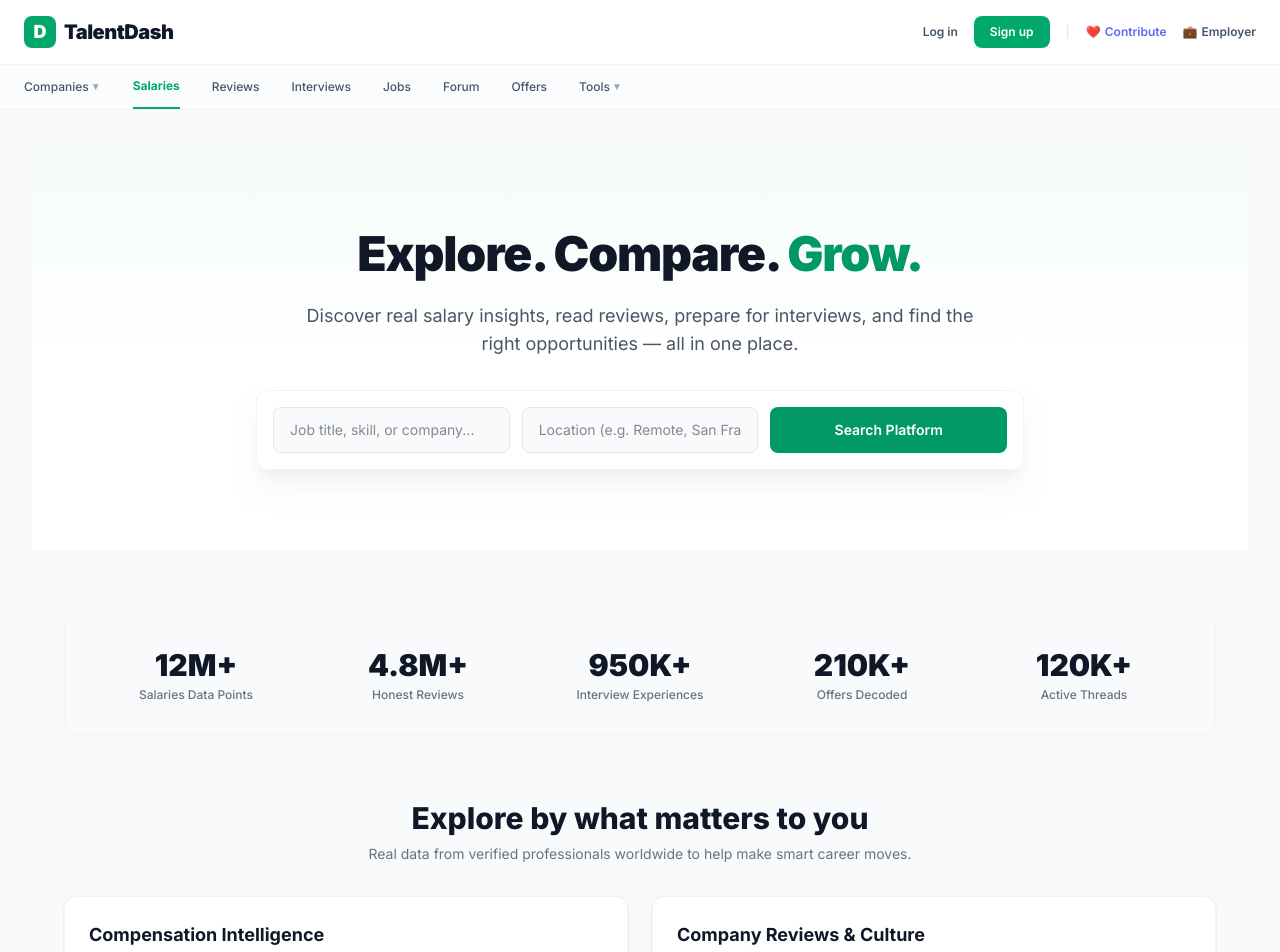
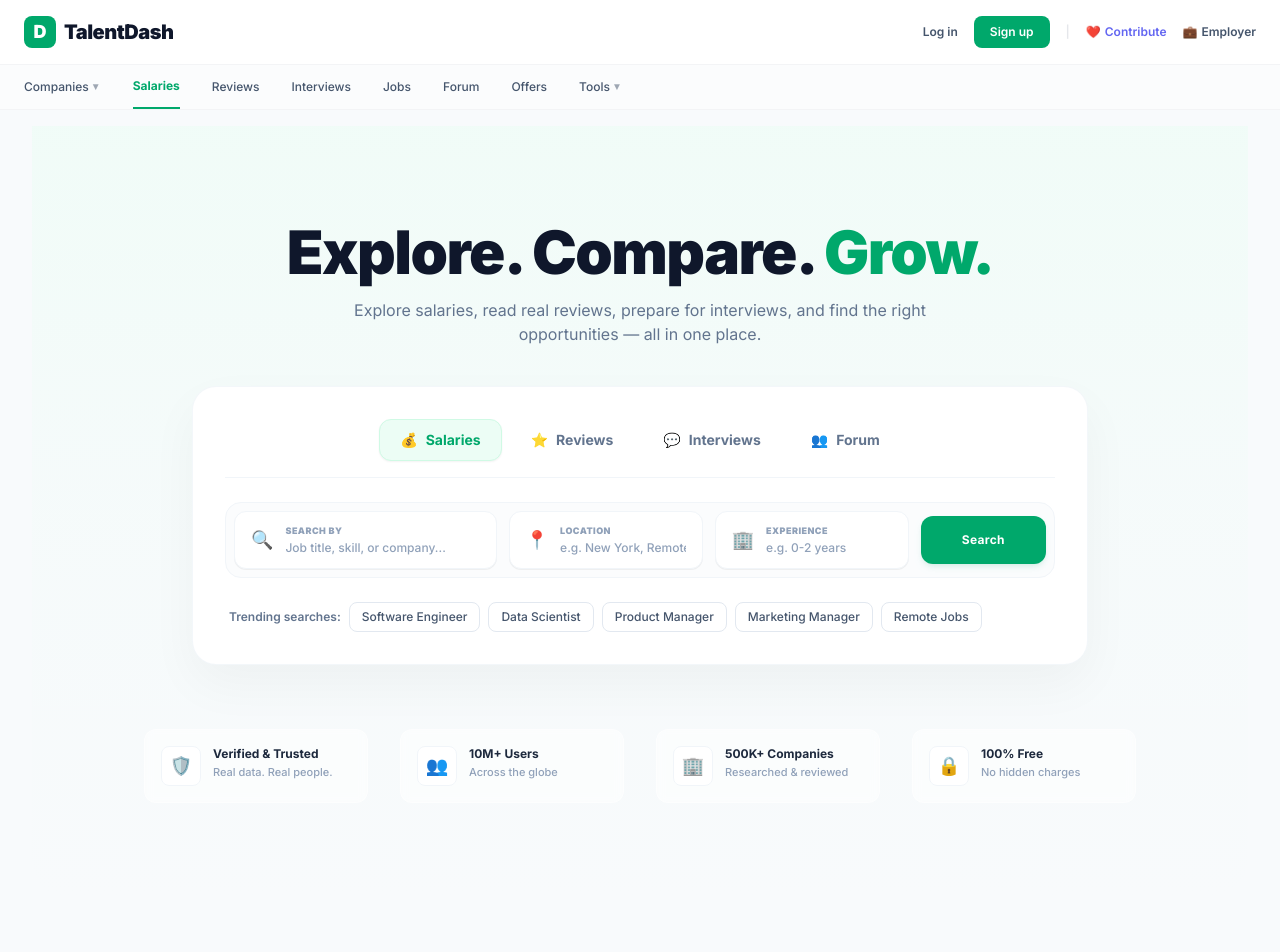
Before and after one commit to akhilesh5982/talentdash, a Next.js app: page / in a window 1280 px wide. Shown: the top 952 px of the page. Built offline with nearby package versions, Linux system fonts and the light colour scheme.

Commit message:
style: full match layout update with triple input query dashboard card layout

```diff
--- a/app/page.tsx
+++ b/app/page.tsx
@@ -1,74 +1,160 @@
-// app/page.tsx
+"use client";
+
+import { useState } from "react";
 import Link from "next/link";
 
 export default function HomePage() {
-  const telemetryMetrics = [
-    { value: "12M+", label: "Salaries Data Points" },
-    { value: "4.8M+", label: "Honest Reviews" },
-    { value: "950K+", label: "Interview Experiences" },
-    { value: "210K+", label: "Offers Decoded" },
-    { value: "120K+", label: "Active Threads" },
+  const [activeTab, setActiveTab] = useState("salaries");
+
+  const tabs = [
+    { id: "salaries", label: "Salaries", icon: "💰" },
+    { id: "reviews", label: "Reviews", icon: "⭐" },
+    { id: "interviews", label: "Interviews", icon: "💬" },
+    { id: "forum", label: "Forum", icon: "👥" },
   ];
 
-  const mainFeatures = [
-    { title: "Compensation Intelligence", desc: "Explore real salary insights and compensation trends across roles and cities.", link: "/salaries" },
-    { title: "Company Reviews & Culture", desc: "Read honest reviews detailing workplace environment, work-life balance, and management.", link: "/reviews" },
-    { title: "Interview Experiences", desc: "Practice with historical questions shared directly by verified candidates.", link: "/interviews" },
-    { title: "Offers & Negotiations", desc: "Evaluate total target compensation packages using accurate real-world data points.", link: "/offers" },
+  const trendingSearches = [
+    "Software Engineer",
+    "Data Scientist",
+    "Product Manager",
+    "Marketing Manager",
+    "Remote Jobs",
+  ];
+
+  const valueProps = [
+    { text: "Verified & Trusted", sub: "Real data. Real people.", icon: "🛡️" },
+    { text: "10M+ Users", sub: "Across the globe", icon: "👥" },
+    { text: "500K+ Companies", sub: "Researched & reviewed", icon: "🏢" },
+    { text: "100% Free", sub: "No hidden charges", icon: "🔒" },
   ];
 
   return (
-    <div className="space-y-16 pb-16">
-      {/* Hero Module */}
-      <section className="bg-gradient-to-b from-emerald-50/40 via-white to-white py-20 px-4 text-center">
-        <div className="max-w-4xl mx-auto space-y-6">
-          <h1 className="text-5xl font-black text-gray-900 tracking-tight">
-            Explore. Compare. <span className="text-emerald-600">Grow.</span>
-          </h1>
-          <p className="text-lg text-gray-600 max-w-2xl mx-auto">
-            Discover real salary insights, read reviews, prepare for interviews, and find the right opportunities — all in one place.
-          </p>
+    <div className="w-full min-h-screen bg-[#f8fafc] -mt-10 pt-4">
+      {/* Premium Hero Soft Curve Backdrop Section */}
+      <section className="w-full text-center py-16 md:py-24 px-4 bg-gradient-to-b from-emerald-50/60 via-emerald-50/20 to-transparent relative overflow-hidden rounded-b-[2.5rem]">
 
-          {/* Search Aggregator Form */}
-          <div className="bg-white p-4 rounded-xl shadow-xl shadow-gray-200/50 border border-gray-100 max-w-3xl mx-auto grid grid-cols-1 sm:grid-cols-3 gap-3 mt-8">
-            <input type="text" placeholder="Job title, skill, or company..." className="w-full px-4 py-3 bg-gray-50 border border-gray-200 rounded-lg text-sm focus:outline-none focus:border-emerald-500" />
-            <input type="text" placeholder="Location (e.g. Remote, San Francisco)..." className="w-full px-4 py-3 bg-gray-50 border border-gray-200 rounded-lg text-sm focus:outline-none focus:border-emerald-500" />
-            <button className="w-full bg-emerald-600 text-white font-semibold py-3 rounded-lg text-sm hover:bg-emerald-700 transition-colors">
-              Search Platform
-            </button>
+        {/* Main Title Headers */}
+        <h1 className="text-4xl md:text-6xl font-black text-slate-900 tracking-tight mb-4">
+          Explore. Compare. <span className="text-[#00a86b]">Grow.</span>
+        </h1>
+        <p className="text-slate-500 text-sm md:text-base max-w-xl mx-auto mb-10">
+          Explore salaries, read real reviews, prepare for interviews, and find the right opportunities — all in one place.
+        </p>
+
+        {/* Tabbed Interactive Search Shell Container */}
+        <div className="max-w-4xl mx-auto bg-white rounded-3xl shadow-[0_20px_50px_rgba(0,0,0,0.04)] border border-slate-100/80 p-6 md:p-8">
+
+          {/* Active Navigation Pills Row */}
+          <div className="flex flex-wrap items-center justify-start md:justify-center gap-2 mb-6 border-b border-slate-100 pb-4">
+            {tabs.map((tab) => (
+              <button
+                key={tab.id}
+                onClick={() => setActiveTab(tab.id)}
+                className={`flex items-center gap-2 px-5 py-2.5 rounded-xl text-sm font-bold transition-all duration-200 ${
+                  activeTab === tab.id
+                    ? "bg-emerald-50 text-[#00a86b] shadow-xs border border-emerald-100"
+                    : "text-slate-500 hover:text-slate-900 bg-transparent border border-transparent"
+                }`}
+              >
+                <span>{tab.icon}</span>
+                {tab.label}
+              </button>
+            ))}
+          </div>
+
+          {/* Core Input Pipeline Multi-Grid Field Grid */}
+          <div className="grid grid-cols-1 md:grid-cols-12 gap-3 items-center bg-slate-50/50 p-2 rounded-2xl border border-slate-100">
+
+            {/* Input 1: Role or Keyword */}
+            <div className="md:col-span-4 flex items-center gap-3 px-4 py-3 bg-white rounded-xl border border-slate-100 shadow-2xs">
+              <span className="text-slate-400 text-lg">🔍</span>
+              <div className="flex flex-col text-left w-full">
+                <span className="text-[9px] font-black uppercase tracking-wider text-slate-400">Search by</span>
+                <input
+                  type="text"
+                  placeholder="Job title, skill, or company..."
+                  className="text-xs text-slate-800 outline-none placeholder-slate-400 font-medium w-full bg-transparent mt-0.5"
+                />
+              </div>
+            </div>
+
+            {/* Input 2: Geo Location */}
+            <div className="md:col-span-3 flex items-center gap-3 px-4 py-3 bg-white rounded-xl border border-slate-100 shadow-2xs">
+              <span className="text-slate-400 text-lg">📍</span>
+              <div className="flex flex-col text-left w-full">
+                <span className="text-[9px] font-black uppercase tracking-wider text-slate-400">Location</span>
+                <input
+                  type="text"
+                  placeholder="e.g. New York, Remote"
+                  className="text-xs text-slate-800 outline-none placeholder-slate-400 font-medium w-full bg-transparent mt-0.5"
+                />
+              </div>
+            </div>
+
+            {/* Input 3: Professional Experience Years */}
+            <div className="md:col-span-3 flex items-center gap-3 px-4 py-3 bg-white rounded-xl border border-slate-100 shadow-2xs">
+              <span className="text-slate-400 text-lg">🏢</span>
+              <div className="flex flex-col text-left w-full">
+                <span className="text-[9px] font-black uppercase tracking-wider text-slate-400">Experience</span>
+                <input
+                  type="text"
+                  placeholder="e.g. 0-2 years"
+                  className="text-xs text-slate-800 outline-none placeholder-slate-400 font-medium w-full bg-transparent mt-0.5"
+                />
+              </div>
+            </div>
+
+            {/* Final Action Submission Trigger */}
+            <div className="md:col-span-2 w-full">
+              <button className="w-full bg-[#00a86b] hover:bg-[#008f5a] text-white font-bold py-4 px-4 rounded-xl transition-all shadow-md shadow-emerald-600/10 text-xs tracking-wide">
+                Search
+              </button>
+            </div>
+          </div>
+
+          {/* Secondary Footer Meta: Trending Searches Tags */}
+          <div className="flex flex-wrap items-center justify-start gap-2 mt-6 text-xs text-slate-400 px-1">
+            <span className="font-semibold text-slate-500">Trending searches:</span>
+            {trendingSearches.map((search, idx) => (
+              <button
+                key={idx}
+                className="bg-white hover:bg-slate-50 text-slate-600 font-medium px-3 py-1.5 rounded-lg border border-slate-200 transition-colors cursor-pointer"
+              >
+                {search}
+              </button>
+            ))}
           </div>
         </div>
-      </section>
 
-      {/* Telemetry Counter Strip */}
-      <section className="max-w-7xl mx-auto px-4 sm:px-6 lg:px-8">
-        <div className="grid grid-cols-2 md:grid-cols-5 gap-6 bg-gray-50 p-8 rounded-2xl border border-gray-100 text-center">
-          {telemetryMetrics.map((m) => (
-            <div key={m.label} className="space-y-1">
-              <div className="text-3xl font-black text-gray-900">{m.value}</div>
-              <div className="text-xs text-gray-500 font-medium">{m.label}</div>
+        {/* Global Value Badges Strip (Perfect match to image_9ad4fa bottom section) */}
+        <div className="max-w-5xl mx-auto grid grid-cols-2 lg:grid-cols-4 gap-6 md:gap-8 mt-16 px-4">
+          {valueProps.map((item, idx) => (
+            <div key={idx} className="flex flex-col md:flex-row items-center md:items-start text-center md:text-left gap-3 bg-white/50 p-4 rounded-xl backdrop-blur-xs border border-white/40">
+              <div className="w-10 h-10 rounded-lg bg-white shadow-3xs flex items-center justify-center text-lg border border-slate-100 shrink-0">
+                {item.icon}
+              </div>
+              <div>
+                <h4 className="text-xs font-bold text-slate-800">{item.text}</h4>
+                <p className="text-[11px] text-slate-400 font-medium mt-0.5">{item.sub}</p>
+              </div>
             </div>
           ))}
         </div>
       </section>
 
-      {/* Core Platform Modules Grid */}
-      <section className="max-w-7xl mx-auto px-4 sm:px-6 lg:px-8 space-y-8">
-        <div className="text-center space-y-2">
-          <h2 className="text-3xl font-extrabold text-gray-900">Explore by what matters to you</h2>
-          <p className="text-sm text-gray-500">Real data from verified professionals worldwide to help make smart career moves.</p>
-        </div>
-
-        <div className="grid grid-cols-1 md:grid-cols-2 gap-6">
-          {mainFeatures.map((f) => (
-            <div key={f.title} className="p-6 bg-white border border-gray-100 rounded-xl shadow-sm hover:shadow-md transition-shadow flex flex-col justify-between space-y-4">
-              <div className="space-y-2">
-                <h3 className="font-bold text-gray-900 text-lg">{f.title}</h3>
-                <p className="text-sm text-gray-600 leading-relaxed">{f.desc}</p>
-              </div>
-              <Link href={f.link} className="text-xs text-emerald-600 font-bold hover:underline inline-flex items-center gap-1">
-                Explore Module →
-              </Link>
+      {/* Grid Platform Section (Stats counter row matching image_9a5882 bottom block) */}
+      <section className="max-w-7xl mx-auto px-4 sm:px-6 lg:px-8 py-12">
+        <div className="grid grid-cols-2 lg:grid-cols-5 gap-6 text-center">
+          {[
+            { count: "12M+", desc: "Salaries Data Points" },
+            { count: "4.8M+", desc: "Honest Reviews" },
+            { count: "950K+", desc: "Interview Experiences" },
+            { count: "210K+", desc: "Offers Decoded" },
+            { count: "120K+", desc: "Active Threads" },
+          ].map((stat, i) => (
+            <div key={i} className="p-4 rounded-xl">
+              <div className="text-3xl font-black text-slate-900 tracking-tight">{stat.count}</div>
+              <div className="text-[11px] font-semibold text-slate-400 uppercase tracking-wider mt-1">{stat.desc}</div>
             </div>
           ))}
         </div>
```
